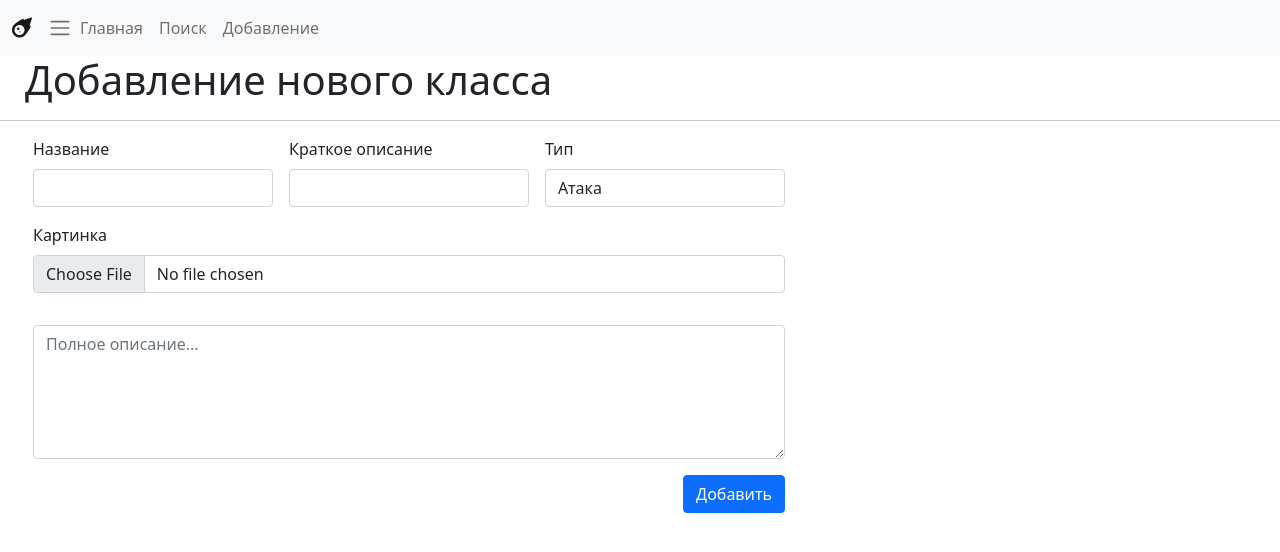
After one commit to kagenetzu/WebBack, a PHP site: template views/object_create.twig in a window 1280 px wide. The commit adds this page. Shown: the top 552 px of the page. Run offline with PHP 8.4, Linux system fonts and the light colour scheme; the template is opened without the code that fills it, so the values that code supplies are empty; some libraries are stand-ins or nearby versions.

Commit message:
Возможность добавить новый объект

```diff
--- a/controllers/Controller404.php
+++ b/controllers/Controller404.php
@@ -4,4 +4,10 @@ require_once "BaseClassTwigController.php";
 class Controller404 extends BaseClassTwigController {
     public $template = "404.twig";
     public $title = "Страница не найдена";
+
+    public function get(array $context)
+    {
+        http_response_code(404);
+        parent::get($context);
+    }
 }
--- a/controllers/SearchController.php
+++ b/controllers/SearchController.php
@@ -29,7 +29,6 @@ class SearchController extends BaseClassTwigController{
                 WHERE (:name = '' OR name like CONCAT('%', :name, '%'))
                 AND (type = :type)
                 AND (:info = '' OR info like CONCAT('%', :info, '%'))
-
                 EOL;
             }
 
--- a/framework/Router.php
+++ b/framework/Router.php
@@ -70,6 +70,6 @@ class Router {
         }
 
         // вызываем
-        return $controllerInstance->get();
+        return  $controllerInstance->process_response();
     }
 }
--- a/framework/TwigBaseController.php
+++ b/framework/TwigBaseController.php
@@ -22,9 +22,8 @@ class TwigBaseController extends BaseController {
     }
 
 
-    public function get() {
-        $context = $this->getContext();
-        echo $this->twig->render($this->getTemplate(),$context );
+    public function get(array $context) { // добавил аргумент в get
+        echo $this->twig->render($this->template, $context); // а тут поменяем getContext на просто $context
     }
 
     public function getTemplate(){
--- a/public/index.php
+++ b/public/index.php
@@ -5,6 +5,7 @@ require_once "../controllers/MainController.php";
 require_once "../controllers/Controller404.php";
 require_once "../controllers/ObjectController.php";
 require_once "../controllers/SearchController.php";
+require_once "../controllers/ClassObjectCreateController.php";
 
 $loader = new \Twig\Loader\FilesystemLoader('../views');
 $twig = new \Twig\Environment($loader, ["debug" => true]);
@@ -22,4 +23,6 @@ $router = new Router($twig, $pdo);
 $router->add("/", MainController::class);
 $router->add("/heroes_tf/(?P<id>\d+)", ObjectController::class);
 $router->add("/search", SearchController::class);
+$router->add("/create", ClassObjectCreateController::class);
+
 $router->get_or_default(Controller404::class);
--- a/views/__layout.twig
+++ b/views/__layout.twig
@@ -38,6 +38,9 @@
             <li class="nav-item">
                 <a class="nav-link" aria-current="page" href="/search">Поиск</a>
             </li>
+            <li class="nav-item">
+                <a class="nav-link" aria-current="page" href="/create">Добавление</a>
+            </li>
         </ul>
         </div>
         </div>
--- /dev/null
+++ b/views/object_create.twig
@@ -0,0 +1,42 @@
+{% extends "__layout.twig" %}
+
+{% block content %}
+    <h1 style="margin-left: 25px;">Добавление нового класса</h1>
+    <hr>
+
+    {% if message %}
+        <div class="alert alert-info">
+            {{message}}
+            <a href="/heroes_tf/{{id}}">открыть новый объект</a>
+        </div>
+    {% endif %}
+
+    <form action="" enctype="multipart/form-data" method="POST" class="row g-3" style="margin-left: 25px; width:60%;" >
+        <div class="col-4">
+            <label class="form-label">Название</label>
+            <input type="text" class="form-control" name="title">
+        </div>
+        <div class="col-4">
+            <label class="form-label">Краткое описание</label>
+            <input type="text" class="form-control" name="description">
+        </div>
+        <div class="col-4">
+            <label class="form-label">Тип</label>
+            <select class="form-control" name="type">
+                <option value="атака">Атака</option>
+                <option value="поддержка">Поддержка</option>
+            </select>
+        </div>
+        <div class="mb-3">
+            <label class="form-label">Картинка</label>
+            <input class="form-control" type="file" name="image">
+        </div>
+        <div class="col-12">
+            <textarea name="info" placeholder="Полное описание..." class="form-control" rows="5"></textarea>
+        </div>
+        <div class="col-12 text-end">
+            <button type="submit" class="btn btn-primary">Добавить</button>
+        </div>
+    </form>
+
+{% endblock %}
```
Also changed, not shown: controllers/ClassObjectCreateController.php (added, +47 -0 lines), controllers/ObjectController.php (+1 -13 lines), framework/BaseController.php (+11 -1 lines), views/__object.twig (+16 -2 lines), views/base_image.twig (deleted, +0 -9 lines), views/base_info.twig (deleted, +0 -12 lines), 1 other file.
